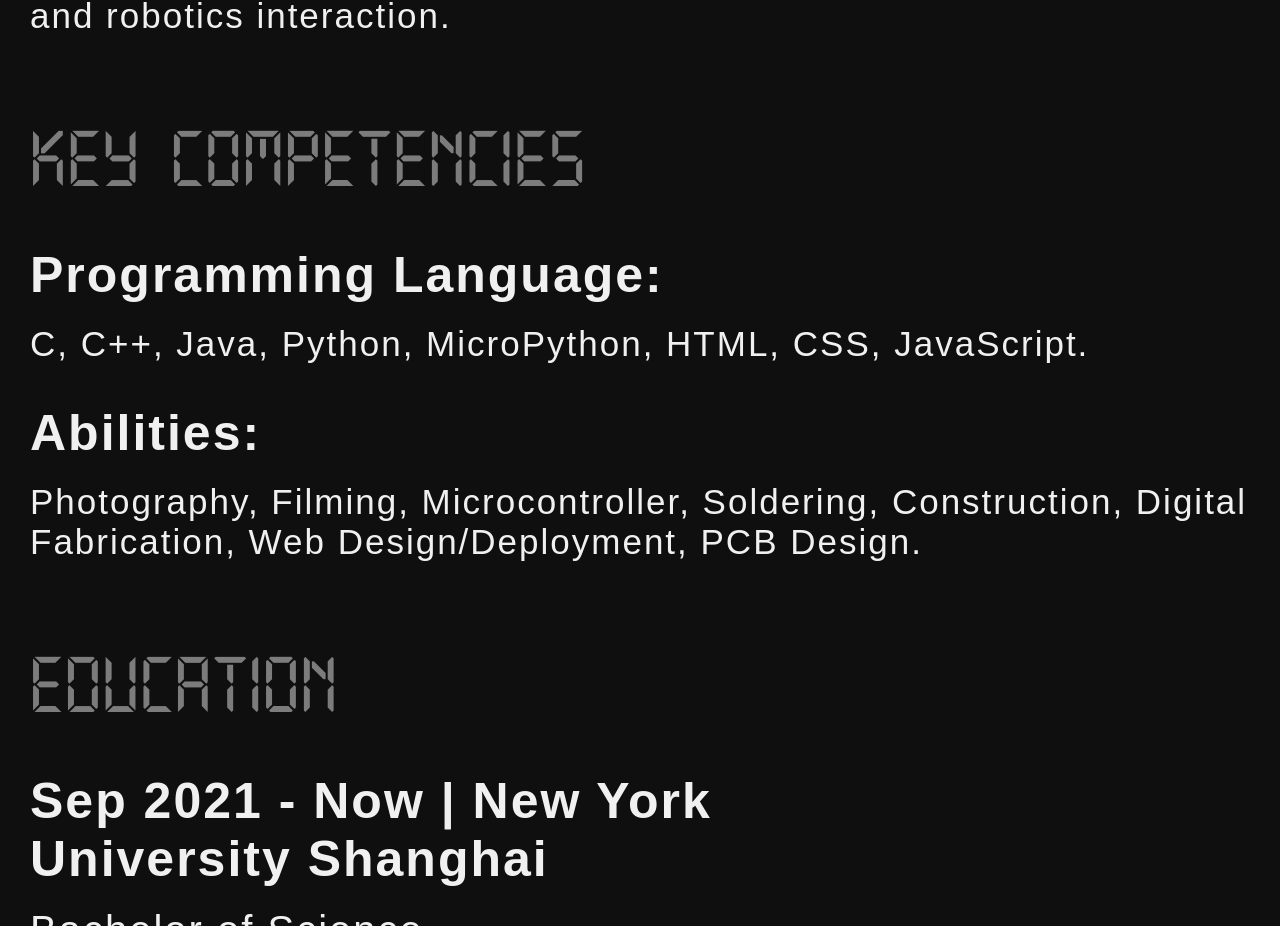
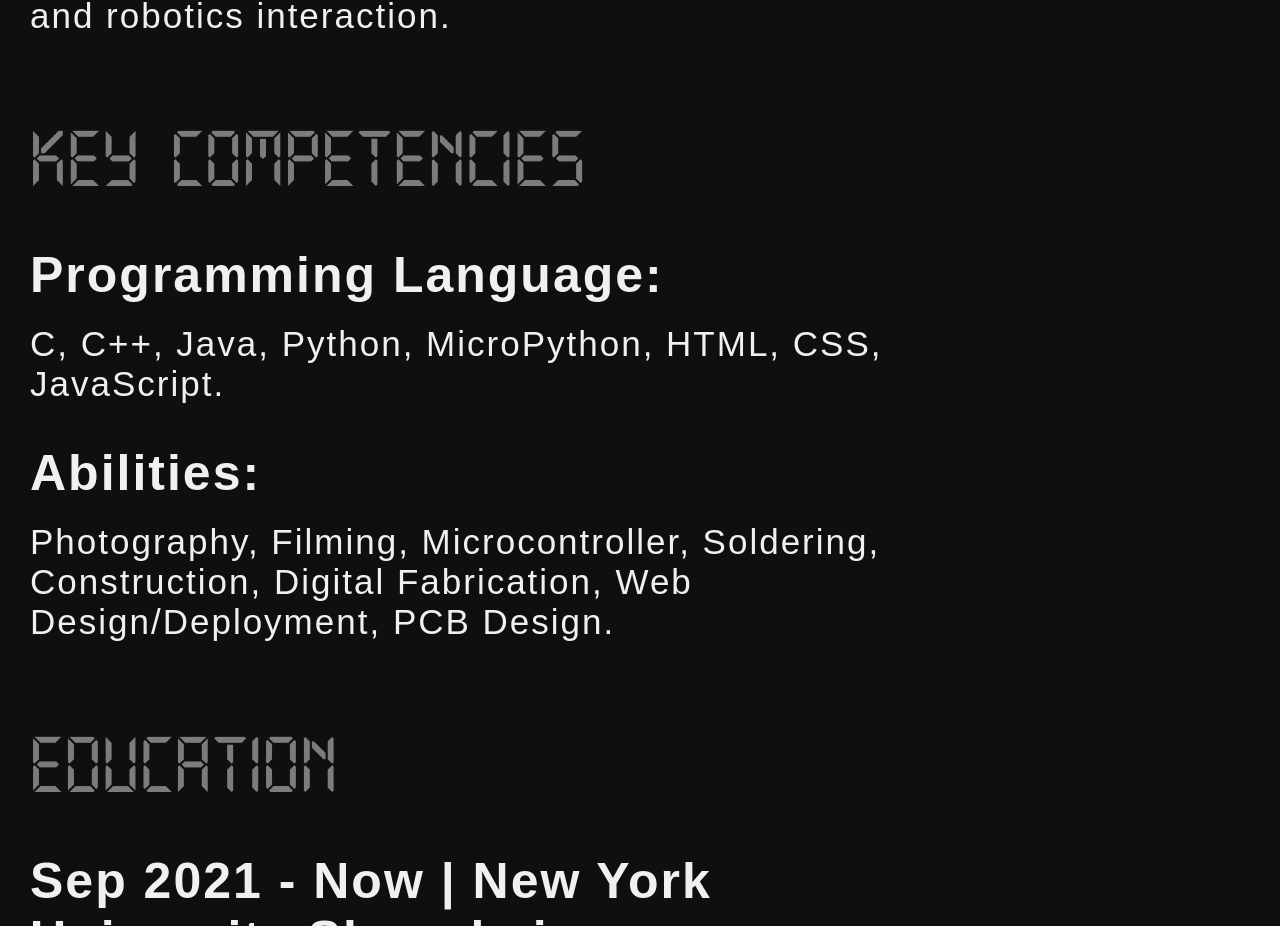
Before and after one commit to Hyperillion/Portfolio, a plain HTML site: page index.html in a window 1280 px wide. Shown: the part 1814-2740 px from the top of the page. Drawn offline with Linux system fonts and the light colour scheme; a web font is replaced by a local one.

Commit message:
update photo page layout

```diff
--- a/index.html
+++ b/index.html
@@ -33,12 +33,13 @@
         </div>
     </div>
     <div class="hoverBox">
+      <div class="limitBox">
       <h1><span>K</span><span>ey Competencies</span></h1>
       <h2>Programming Language: </h2>
       <p>C, C++, Java, Python, MicroPython, HTML, CSS, JavaScript.</p>
       <h2>Abilities: </h2>
       <p>Photography, Filming, Microcontroller, Soldering, Construction, Digital Fabrication, Web Design/Deployment, PCB Design.</p>
-
+    </div>
     </div >
 
     <div class="hoverBox">
```
